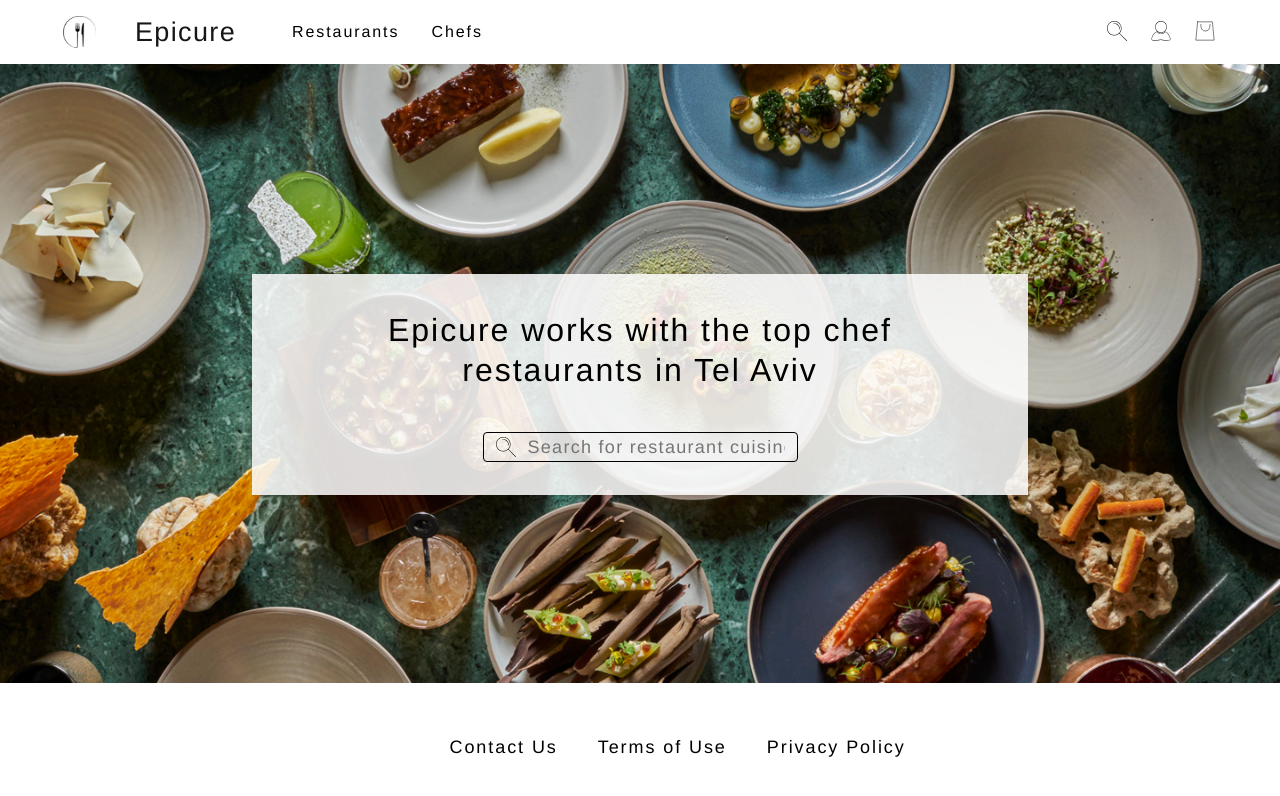
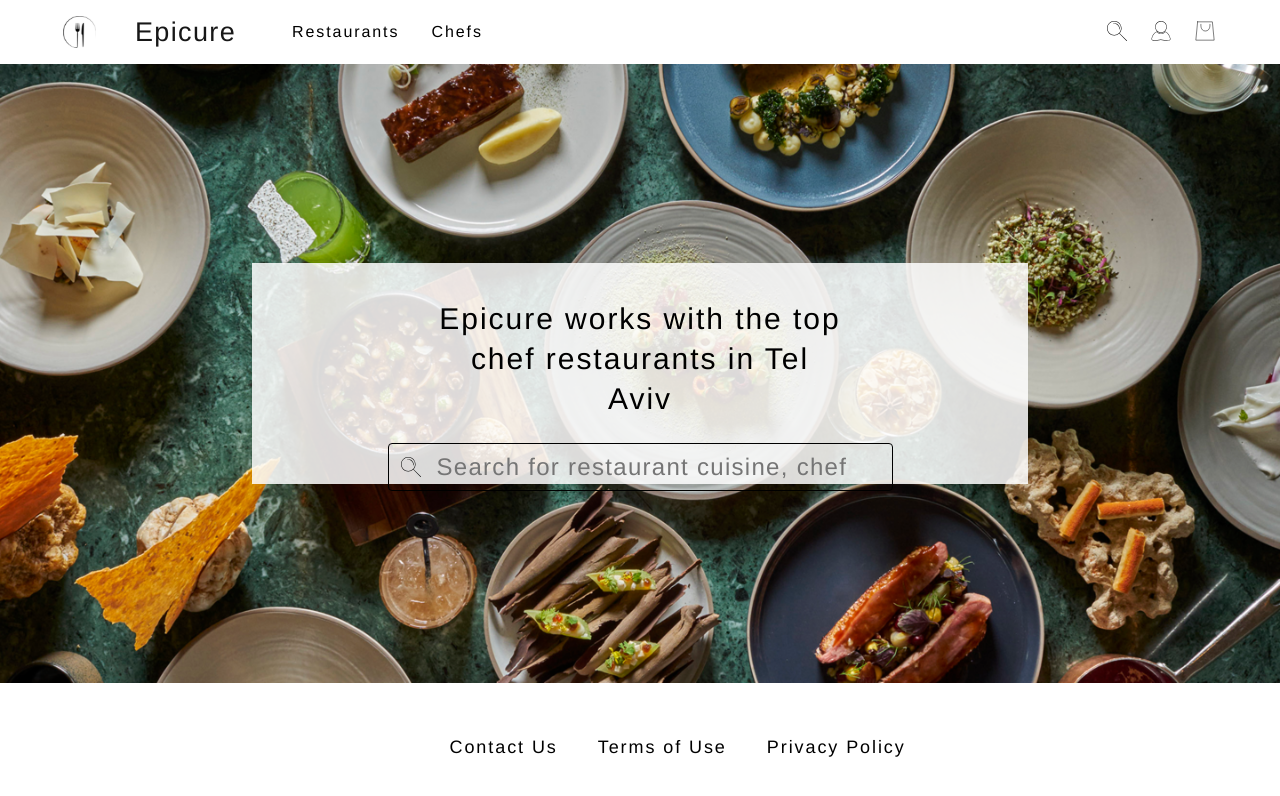
Before and after one commit to keren-elbaz-m/epicure_client, a Next.js app: page / in a window 1280 px wide. Shown: the top 796 px of the page. Built offline with nearby package versions, Linux system fonts and the light colour scheme.

Commit message:
Fixed hero section appearance on desktop

```diff
--- a/src/app/components/cart/cart.module.scss
+++ b/src/app/components/cart/cart.module.scss
@@ -40,6 +40,7 @@
     height: 218px;
     background-color:#FFFFFF;
     left: -1px;
+    z-index: 5;
     display: flex;
     justify-content: center;
     align-items: center;
--- a/src/app/components/hero/hero.module.scss
+++ b/src/app/components/hero/hero.module.scss
@@ -1,4 +1,3 @@
-
 .heroContainer {
     width: 100%;
     max-width: 1440px;
@@ -8,9 +7,10 @@
     margin: 0 auto;
     overflow: hidden;
     display: flex;
+    flex-direction: column;
     justify-content: center;
     align-items: center;
-  }
+}
 
 .heroImage {
     object-fit: cover;
@@ -20,8 +20,6 @@
 .searchWrapper{
     width: 335;
     height: 144;
-    // top: 111px;
-    // left: 20px;
     gap: 18px;
     padding-top: 36px;
     padding-right: 126px;
@@ -32,17 +30,11 @@
 
 .overlay {
     position: absolute;
-    top: 34%;
-    left: 50%;
-    transform: translateX(-50%);
     background-color: rgba(255, 255, 255, 0.85);
-
     display: flex;
     flex-direction: column;
     align-items: center;
     text-align: center;
-    gap: 18px;
-
     width: 776px;
     height: 221px;
     padding: 36px 126px;
@@ -61,33 +53,14 @@
     justify-content: space-between;
 }
 
-  .heroTextMobile {
-    font-size: 24px;
-    line-height: 32px;
-    font-weight: 200;
-    letter-spacing: 1.29px;
-    text-align: left;
-    color: black;
-    font-family: "Helvetica Neue", sans-serif;
-    width: 100%;
-  }
-
-
 .heroText{
     font-family: Helvetica Neue;
     font-weight: 200;
-    font-size: 32px;
+    font-size: 30px;
     line-height: 40px;
     letter-spacing: 1.97px;
-    // max-width: 402px;
-    height: 80px;
     color: black;
-    align-items: center;
-    width: fit-content;
-    height: 144px;
-
-    text-align: center;
-
+    max-width: 402px;
 }
 .heroTextMobile {
     font-size: 20px;
@@ -101,22 +74,17 @@
     width: 400px;
     max-width: 550px;
 
-    .searchBox {
-      width: 100%;
-      padding: 12px 16px;
-    //   border: 1px solid rgb(229, 23, 23);
+    & div {
+      width: 505px;
+      height: 48px;
       border-radius: 4px;
-      background: transparent;
-
-      display: flex;
       align-items: center;
       gap: 16px;
     }
 
     input {
       background: transparent;
-      font-size: 18px;
-      padding: 12px 0;
+      font-size: 24px;
       width: 100%;
       height: 38px;
       border: none;
@@ -124,8 +92,7 @@
     }
 
     .icon {
-      width: 24px;
-      height: 24px;
-      flex-shrink: 0;
+      width: 32px;
+      height: 32px;
     }
   }
```
